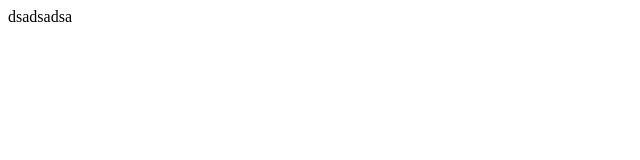
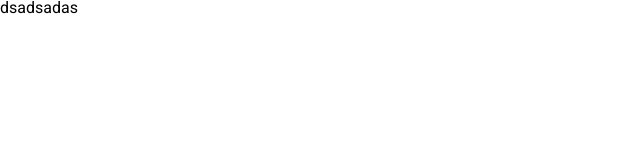
Before and after one commit to yoonth95/beta-frontend, a React (Vite) app: page / in a window 1280 px wide. Shown: the top 160 px of the page, without its empty margins (0-640 px from the left). Built offline with nearby package versions, Linux system fonts and the light colour scheme.

Commit message:
Init: Router 설정 및 global.css 추가

```diff
--- a/src/App.tsx
+++ b/src/App.tsx
@@ -1,9 +1,9 @@
-import Test from "@components/Test";
+import { Outlet } from "react-router-dom";
 
 function App() {
   return (
     <>
-      <Test />
+      <Outlet />
     </>
   );
 }
--- /dev/null
+++ b/src/Router.tsx
@@ -0,0 +1,37 @@
+import React from "react";
+import { createBrowserRouter } from "react-router-dom";
+import App from "./App";
+import ErrorPage from "@pages/Error/ErrorPage";
+import MainPage from "@pages/Main/MainPage";
+import DetailPage from "@pages/Detail/DetailPage";
+import LoginPage from "@pages/Login/LoginPage";
+import SignupPage from "@pages/Signup/SignupPage";
+
+const router = createBrowserRouter([
+  {
+    path: "/",
+    id: "root",
+    errorElement: <ErrorPage />,
+    element: <App />,
+    children: [
+      {
+        path: "/",
+        element: <MainPage />,
+      },
+      {
+        path: "/detail",
+        element: <DetailPage />,
+      },
+      {
+        path: "/login",
+        element: <LoginPage />,
+      },
+      {
+        path: "/signup",
+        element: <SignupPage />,
+      },
+    ],
+  },
+]);
+
+export default router;
--- a/src/components/Test.tsx
+++ /dev/null
@@ -1,7 +0,0 @@
-import React from "react";
-
-const Test = () => {
-  return <div>dsadsadsa</div>;
-};
-
-export default Test;
--- a/src/global.css
+++ b/src/global.css
@@ -0,0 +1,177 @@
+@import url("https://fonts.googleapis.com/css2?family=Roboto:wght@300;400;700&display=swap");
+
+html,
+body,
+div,
+span,
+applet,
+object,
+iframe,
+h1,
+h2,
+h3,
+h4,
+h5,
+h6,
+p,
+blockquote,
+pre,
+a,
+abbr,
+acronym,
+address,
+big,
+cite,
+code,
+del,
+dfn,
+em,
+img,
+ins,
+kbd,
+q,
+s,
+samp,
+small,
+strike,
+strong,
+sub,
+sup,
+tt,
+var,
+b,
+u,
+i,
+center,
+dl,
+dt,
+dd,
+ol,
+ul,
+li,
+fieldset,
+form,
+label,
+legend,
+table,
+caption,
+tbody,
+tfoot,
+thead,
+tr,
+th,
+td,
+article,
+aside,
+canvas,
+details,
+embed,
+figure,
+figcaption,
+footer,
+header,
+hgroup,
+menu,
+nav,
+output,
+ruby,
+section,
+summary,
+time,
+mark,
+audio,
+video {
+  margin: 0;
+  padding: 0;
+  border: 0;
+  font-size: 100%;
+  font-family: "Roboto", sans-serif;
+  vertical-align: baseline;
+}
+article,
+aside,
+details,
+figcaption,
+figure,
+footer,
+header,
+hgroup,
+menu,
+nav,
+section {
+  display: block;
+}
+body {
+  line-height: 1;
+}
+ol,
+ul {
+  list-style: none;
+}
+blockquote,
+q {
+  quotes: none;
+}
+blockquote:before,
+blockquote:after,
+q:before,
+q:after {
+  content: "";
+  content: none;
+}
+table {
+  border-collapse: collapse;
+  border-spacing: 0;
+}
+.a11y-hidden {
+  clip: rect(1px, 1px, 1px, 1px);
+  clip-path: inset(50%);
+  width: 1px;
+  height: 1px;
+  margin: -1px;
+  overflow: hidden;
+  padding: 0;
+  position: absolute;
+}
+
+.ellipsis {
+  white-space: nowrap;
+  overflow: hidden;
+  text-overflow: ellipsis;
+  line-height: 1.5;
+  word-break: break-all;
+}
+
+.ellipsis-multi {
+  display: -webkit-box;
+  -webkit-line-clamp: 2;
+  -webkit-box-orient: vertical;
+  overflow: hidden;
+  line-height: 1.5;
+  word-break: break-all;
+}
+
+.dim {
+  position: fixed;
+  inset: 0;
+}
+
+.cover_dim {
+  position: absolute;
+  width: 100%;
+  height: 100%;
+  top: 0;
+}
+
+button {
+  border: 0;
+  margin: 0;
+  padding: 0;
+  background-color: initial;
+  cursor: pointer;
+}
+
+a {
+  text-decoration: none;
+  color: inherit;
+}
--- a/src/main.tsx
+++ b/src/main.tsx
@@ -1,10 +1,11 @@
 import React from "react";
 import ReactDOM from "react-dom/client";
-import App from "./App.tsx";
+import { RouterProvider } from "react-router-dom";
+import router from "./Router";
 import "./global.css";
 
 ReactDOM.createRoot(document.getElementById("root")!).render(
   <React.StrictMode>
-    <App />
+    <RouterProvider router={router} />
   </React.StrictMode>,
 );
--- /dev/null
+++ b/src/pages/Detail/DetailPage.tsx
@@ -0,0 +1,7 @@
+import React from "react";
+
+const DetailPage = () => {
+  return <div></div>;
+};
+
+export default DetailPage;
--- /dev/null
+++ b/src/pages/Error/ErrorPage.tsx
@@ -0,0 +1,7 @@
+import React from "react";
+
+const ErrorPage = () => {
+  return <div></div>;
+};
+
+export default ErrorPage;
--- /dev/null
+++ b/src/pages/Login/LoginPage.tsx
@@ -0,0 +1,7 @@
+import React from "react";
+
+const LoginPage = () => {
+  return <div></div>;
+};
+
+export default LoginPage;
--- /dev/null
+++ b/src/pages/Main/MainPage.tsx
@@ -0,0 +1,7 @@
+import React from "react";
+
+const MainPage = () => {
+  return <div>dsadsadas</div>;
+};
+
+export default MainPage;
--- /dev/null
+++ b/src/pages/Signup/SignupPage.tsx
@@ -0,0 +1,7 @@
+import React from "react";
+
+const SignupPage = () => {
+  return <div></div>;
+};
+
+export default SignupPage;
```
